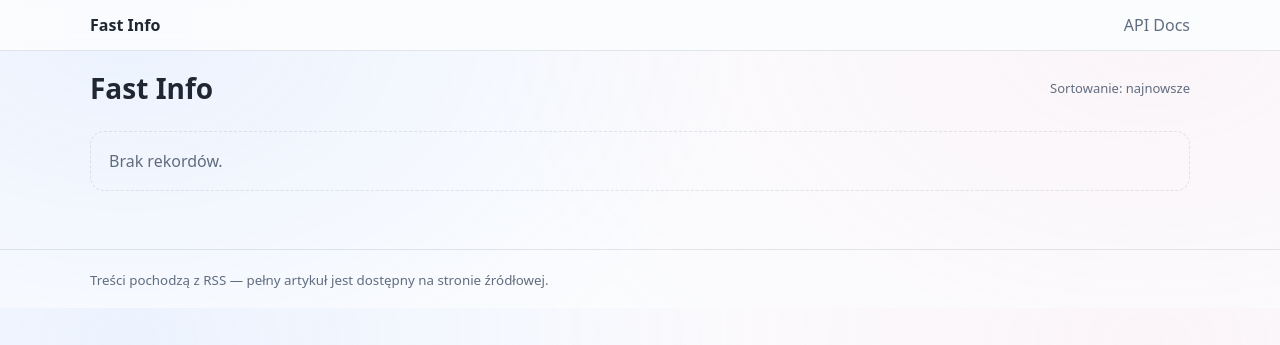
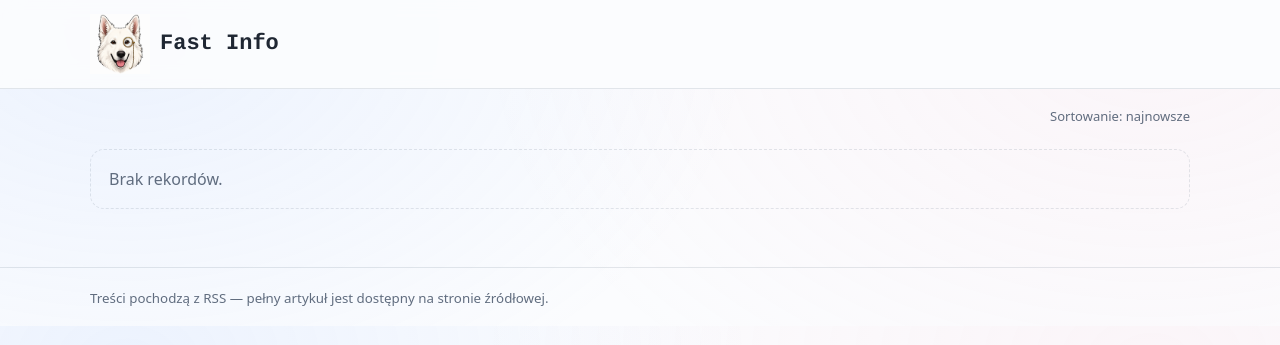
Before and after one commit to JacekEjsmont/FastInfo, a FastAPI app: page /ui in a window 1280 px wide. Shown: the top 345 px of the page. Run offline with FastAPI, Linux system fonts and the light colour scheme; some libraries are stand-ins or nearby versions.

Commit message:
Adding logo, changing font, removing api doc

```diff
--- a/app/main.py
+++ b/app/main.py
@@ -1,4 +1,5 @@
 from fastapi import FastAPI
+from fastapi.responses import FileResponse
 from fastapi.staticfiles import StaticFiles
 from pathlib import Path
 from app.api.routes import articles, info_clusters, embed, job
@@ -19,6 +20,13 @@
 static_dir = Path(__file__).resolve().parent / "web" / "static"
 app.mount("/static", StaticFiles(directory=str(static_dir)), name="static")
 
+logo_path = Path(__file__).resolve().parent.parent / "logo.png"
+
+
+@app.get("/logo.png")
+def logo():
+    return FileResponse(logo_path)
+
 @app.get("/")
 def root():
     return {"status": "ok"}
--- a/app/web/static/app.css
+++ b/app/web/static/app.css
@@ -31,7 +31,23 @@
   border-bottom: 1px solid var(--border);
 }
 .topbar__inner { display: flex; align-items: center; justify-content: space-between; padding: 14px 0; }
-.brand { font-weight: 700; color: var(--text); }
+.brand {
+  font-weight: 700;
+  color: var(--text);
+  display: inline-flex;
+  align-items: center;
+  gap: 10px;
+  font-family: Courier, monospace;
+  font-size: 22px;
+  line-height: 1;
+}
+
+.brand__logo {
+  width: 60px;
+  height: 60px;
+  display: block;
+  object-fit: contain;
+}
 .nav a { color: var(--muted); }
 .nav a:hover { color: var(--text); text-decoration: none; }
 
--- a/app/web/templates/base.html
+++ b/app/web/templates/base.html
@@ -4,17 +4,17 @@
     <meta charset="utf-8" />
     <meta name="viewport" content="width=device-width, initial-scale=1" />
     <title>{% block title %}News{% endblock %}</title>
-    <link rel="stylesheet" href="/static/app.css?v=17" />
+    <link rel="stylesheet" href="/static/app.css?v=20" />
     <script src="https://unpkg.com/htmx.org@1.9.12"></script>
     <script src="/static/tts.js" defer></script>
   </head>
   <body>
     <header class="topbar">
       <div class="container topbar__inner">
-        <a class="brand" href="/ui">Fast Info</a>
-        <nav class="nav">
-          <a href="/docs">API Docs</a>
-        </nav>
+        <a class="brand" href="/ui">
+          <img class="brand__logo" src="/logo.png" alt="" aria-hidden="true" />
+          <span>Fast Info</span>
+        </a>
       </div>
     </header>
 
--- a/app/web/templates/pages/info_clusters.html
+++ b/app/web/templates/pages/info_clusters.html
@@ -4,7 +4,7 @@
 {% block content %}
   <section class="stack">
     <div class="row row--space">
-      <h1>Fast Info</h1>
+      <h1></h1>
       <div class="muted">Sortowanie: najnowsze</div>
     </div>
 
```
Also changed, not shown: logo.png (added).
